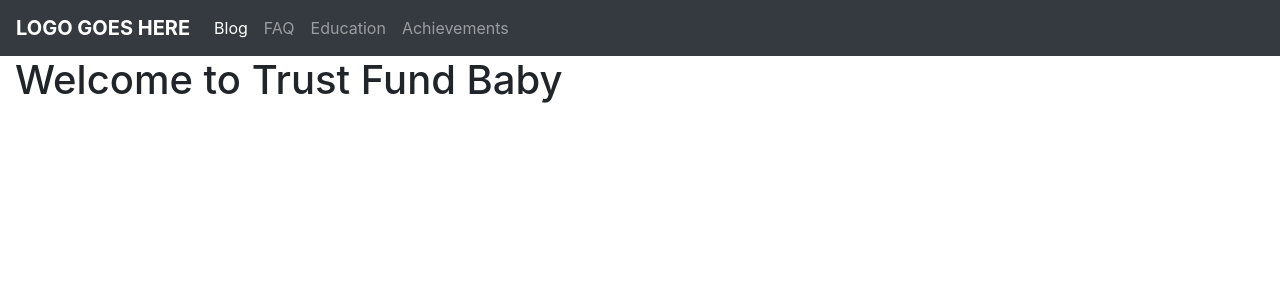
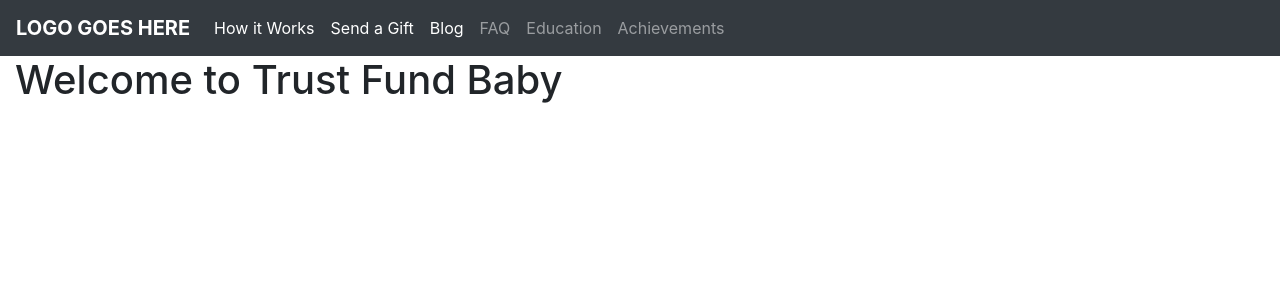
Before and after one commit to Trev-Marshall/Headspace, a Django app: page /trustfundbaby/ in a window 1280 px wide. Shown: the top 300 px of the page. Run offline with Django 3.2, Linux system fonts and the light colour scheme; some libraries are stand-ins or nearby versions.

Commit message:
added new pages

```diff
--- a/django_projects/startup/trustfundbaby/templates/navbar.html
+++ b/django_projects/startup/trustfundbaby/templates/navbar.html
@@ -8,6 +8,14 @@
 
       <li class="nav-item active">
       	<a class="navbar-brand" class="nav-link" href="{% url 'home' %}"><strong>LOGO GOES HERE</strong></a>
+      </li>
+
+      <li class="nav-item active">
+        <a class="nav-link" href="{% url 'works' %}">How it Works</a>
+      </li>
+
+      <li class="nav-item active">
+        <a class="nav-link" href="{% url 'sendgift' %}">Send a Gift</a>
       </li>
 
       <li class="nav-item active">
--- /dev/null
+++ b/django_projects/startup/trustfundbaby/templates/sendgift.html
@@ -0,0 +1,5 @@
+{% extends "base_generic.html" %}
+
+{% block content %}
+  <h1>Send a gift</h1>
+{% endblock %}
--- /dev/null
+++ b/django_projects/startup/trustfundbaby/templates/works.html
@@ -0,0 +1,5 @@
+{% extends "base_generic.html" %}
+
+{% block content %}
+  <h1>How it works</h1>
+{% endblock %}
--- a/django_projects/startup/trustfundbaby/urls.py
+++ b/django_projects/startup/trustfundbaby/urls.py
@@ -3,10 +3,11 @@ from . import views
 
 urlpatterns = [
     path('', views.home, name='home'),
-
-    path('achv/', views.achv, name='achv'),
+    path('works/', views.achv, name='works'),
+    path('sendgift/', views.achv, name='sendgift'),
     path('blog/', views.blog, name='blog'),
     path('edu/', views.edu, name='edu'),
     path('faq/', views.faq, name='faq'),
+    path('achv/', views.achv, name='achv'),
 
 ]
--- a/django_projects/startup/trustfundbaby/views.py
+++ b/django_projects/startup/trustfundbaby/views.py
@@ -7,9 +7,13 @@ def home(request):
 
     return render(request, 'home.html')
 
-def achv(request):
+def works(request):
 
-    return render(request, 'achv.html')
+    return render(request, 'works.html')
+
+def sendgift(request):
+
+    return render(request, 'sendgift.html')
 
 def blog(request):
 
@@ -19,6 +23,10 @@ def edu(request):
 
     return render(request, 'edu.html')
 
+def achv(request):
+
+    return render(request, 'achv.html')
+
 def faq(request):
 
     return render(request, 'faq.html')
```
